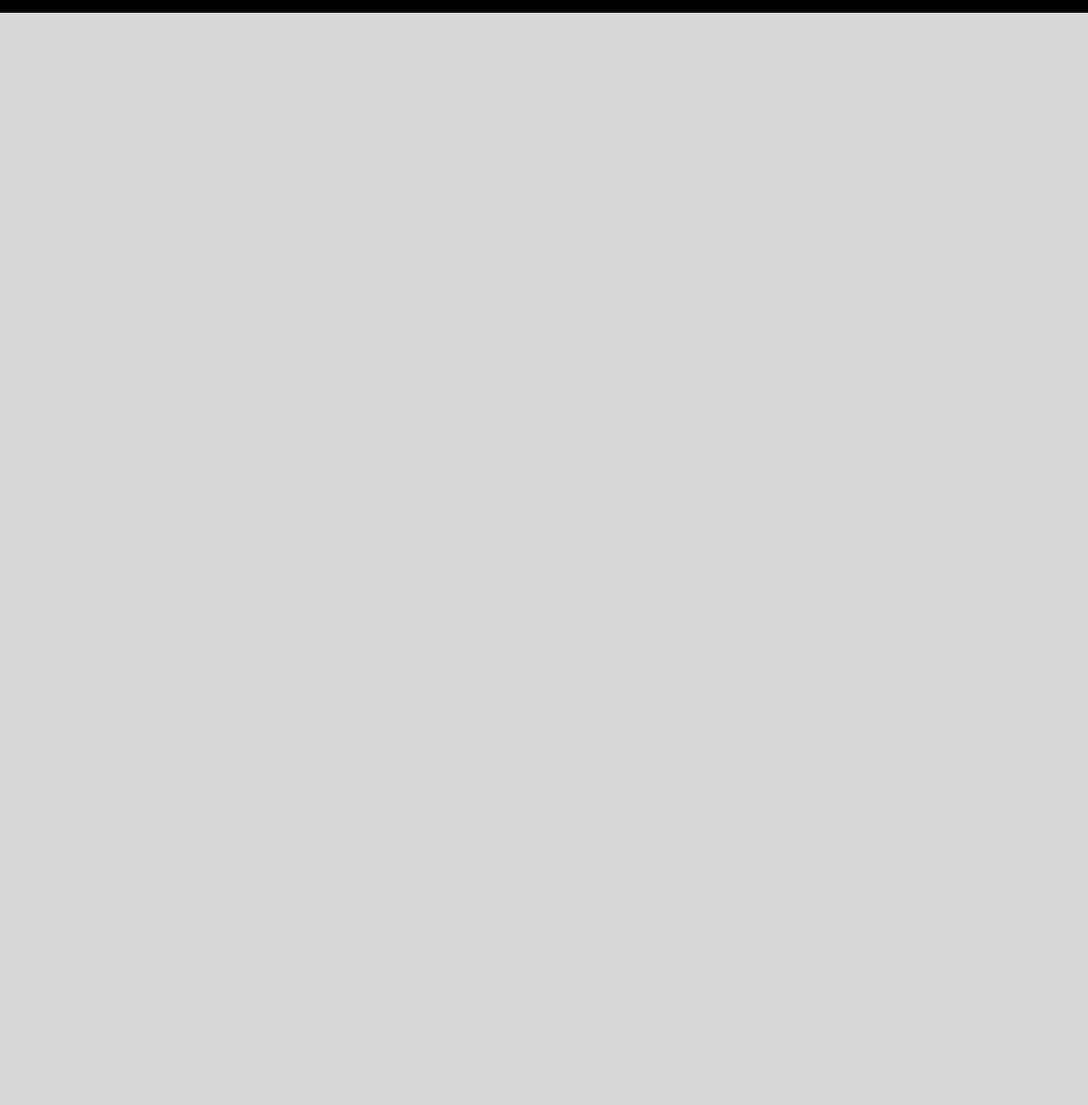
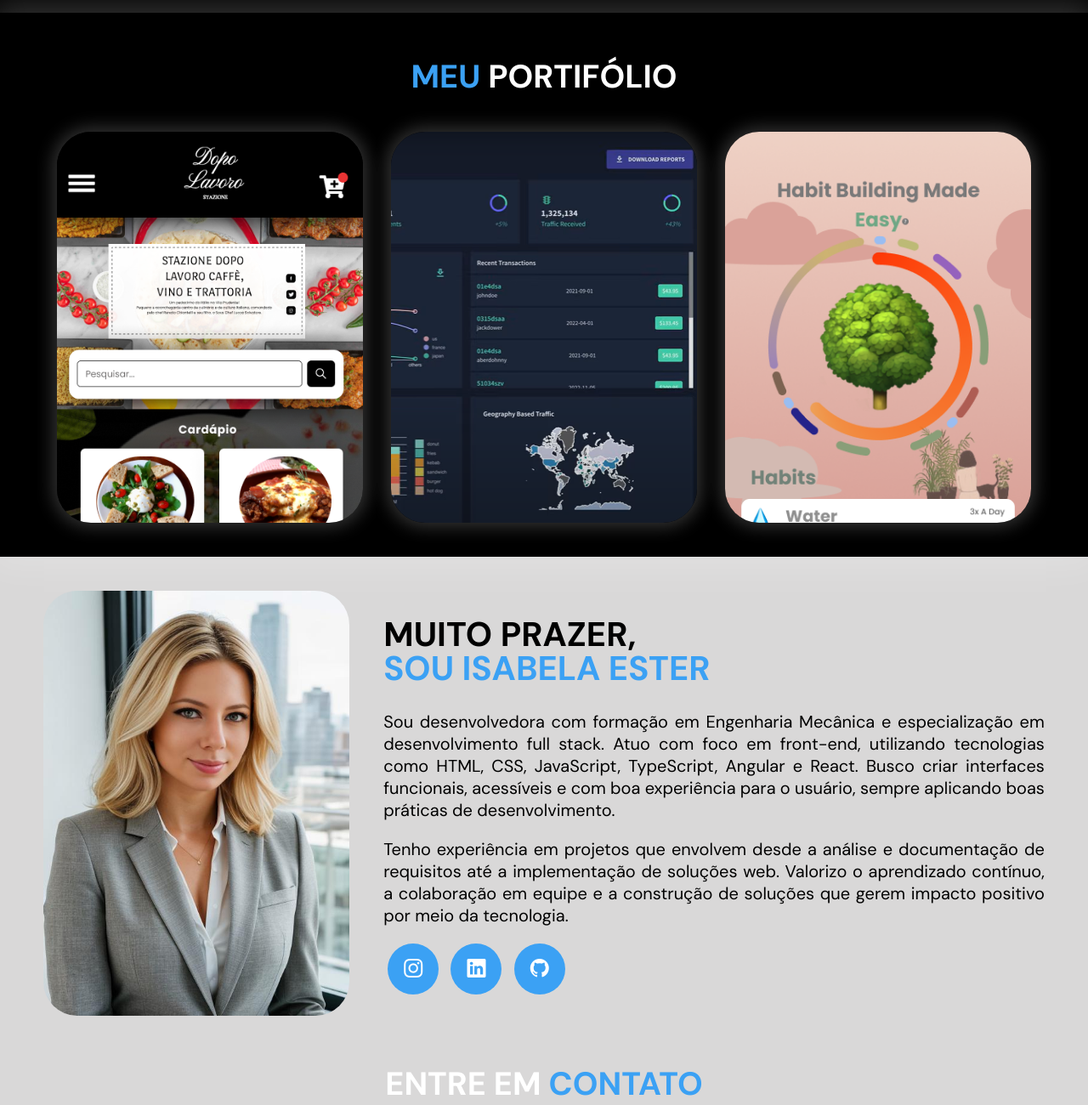
Before and after one commit to belaems/AgenciaEMS, a plain HTML site: page index.html in a window 1280 px wide. Shown: the part 829-2129 px from the top of the page at 85% size. Before the commit the page ends 844 px from the top, so only its background shows below. Drawn offline with nearby package versions, Linux system fonts and the light colour scheme.

Commit message:
Portifolio e campo sobre adicionados

```diff
--- a/index.html
+++ b/index.html
@@ -96,7 +96,7 @@
       <!--topo-do-site-->
       <section class="especialidades">
         <div class="interface">
-          <h2>MINHAS <span>ESPECIALIDADES</span></h2>
+          <h2 class="titulo">MINHAS <span>ESPECIALIDADES</span></h2>
           <div class="flex">
             <div class="especialidades-box">
               <i class="fa-brands fa-html5"></i>
@@ -124,6 +124,80 @@
         <!--interface-->
       </section>
       <!--especialidades-->
+      <section class="portifolio">
+        <div class="interface">
+          <h2 class="titulo"><span>MEU</span> PORTIFÓLIO</h2>
+          <div class="flex">
+            <div
+              class="img-port"
+              style="background-image: url(images/Dark.png)"
+            >
+              <div class="overlay">E-commerce</div>
+            </div>
+            <div
+              class="img-port"
+              style="background-image: url(images/Dashboard\ \ Navigation.png)"
+            >
+              <div class="overlay">Dashboard Interativo</div>
+            </div>
+            <div
+              class="img-port"
+              style="background-image: url(images/planner.png)"
+            >
+              <div class="overlay">Planner de Rotina</div>
+            </div>
+          </div>
+          <!--flex-->
+        </div>
+        <!--interface-->
+      </section>
+      <!--portifolio-->
+      <section class="sobre">
+        <div class="interface">
+          <div class="flex">
+            <div class="img-sobre">
+              <img src="images/Foto-2.jpeg" alt="foto profissional" />
+            </div>
+            <!--imag-sobre-->
+            <div class="txt-sobre">
+              <h2>
+                MUITO PRAZER, <span>SOU ISABELA ESTER</span>
+              </h2>
+              <p>
+                Sou desenvolvedora com formação em Engenharia Mecânica e
+                especialização em desenvolvimento full stack. Atuo com foco em
+                front-end, utilizando tecnologias como HTML, CSS, JavaScript,
+                TypeScript, Angular e React. Busco criar interfaces funcionais,
+                acessíveis e com boa experiência para o usuário, sempre
+                aplicando boas práticas de desenvolvimento.
+              </p>
+              <p>
+                Tenho experiência em projetos que envolvem desde a análise e
+                documentação de requisitos até a implementação de soluções web.
+                Valorizo o aprendizado contínuo, a colaboração em equipe e a
+                construção de soluções que gerem impacto positivo por meio da
+                tecnologia.
+              </p>
+              <div class="btn-social">
+                <a href="a"><button><i class="bi bi-instagram"></i></button></a>
+                <a href="a"><button><i class="bi bi-linkedin"></i></button></a>
+                <a href="a"><button><i class="bi bi-github"></i></button></a>
+              </div>
+            </div>
+          </div>
+          <!--flex-->
+        </div>
+        <!--interface-->
+      </section>
+      <!--sobre-->
+      <section class="formulario">
+        <div class="interface">
+          <h2 class="titulo">ENTRE EM <span>CONTATO</span></h2>
+          <form action=""></form>
+        </div>
+        <!--interface-->
+      </section>
+      <!--formulario-->
     </main>
   </body>
 </html>
--- a/style.css
+++ b/style.css
@@ -27,7 +27,20 @@ body {
   cursor: pointer;
   transition: 0.2s;
 }
+h2.titulo {
+  color: #ffffff;
+  font-size: 38px;
+  text-align: center;
+  padding-top: 10px;
+}
+h2.titulo span {
+  color: #3ba1f4;
+}
 
+button:hover {
+  box-shadow: 0 0 8px hsl(207, 91%, 69%);
+  transform: scale(1.05);
+}
 /*ESTILO DO CABEÇALHO*/
 header {
   padding: 40px 4%;
@@ -59,10 +72,7 @@ header nav ul li {
   margin-right: 20px;
 }
 
-.btn-contato button:hover {
-  box-shadow: 0 0 8px hsl(207, 91%, 69%);
-  transform: scale(1.05);
-}
+
 
 /*ESTILO TOPO DO SITE */
 section.topo-do-site {
@@ -133,15 +143,109 @@ section.especialidades .flex {
   text-align: center;
 }
 
-.especialidades h2 {
-  color: #ffffff;
-  font-size: 38px;
-  text-align: center;
-  padding-top: 10px;
-}
-.especialidades h2 span {
-  color: #3ba1f4;
-}
 .especialidades .especialidades-box h3 {
   font-size: 25px;
 }
+
+/*ESTILO DO PORTIFÓLIO*/
+section.portifolio {
+  padding: 40px 4%;
+  color: #ffffff;
+  background-color: black;
+  box-shadow: 0 0 40px 10px #ffffff36;
+}
+
+.img-port {
+  width: 360px;
+  height: 460px;
+  box-shadow: 0 0 20px 5px #ffffff33;
+}
+
+section.portifolio .flex {
+  justify-content: space-around;
+  padding-top: 40px;
+}
+
+.img-port {
+  width: 360px;
+  height: 460px;
+  background-size: cover;
+  background-position: 100% 0%;
+  border-radius: 40px;
+  cursor: pointer;
+  position: relative;
+}
+
+.img-port:hover {
+  background-position: 100% 100%;
+  transition: 18s;
+}
+
+.overlay {
+  position: absolute;
+  top: 0;
+  left: 0;
+  width: 100%;
+  height: 100%;
+  background-color: #01111fda;
+  border-radius: 40px;
+  display: flex;
+  align-items: center;
+  justify-content: center;
+  font-size: 24px;
+  font-weight: 600;
+  color: #ffffff;
+  opacity: 0;
+}
+
+.overlay:hover {
+  opacity: 1;
+  transition: 0.5s;
+}
+
+/*SOBRE*/
+section.sobre {
+  padding: 40px 4%;
+}
+section.sobre .flex {
+  align-items: center;
+  gap: 40px;
+}
+.sobre .txt-sobre {
+  color: #000000;
+}
+
+.sobre .txt-sobre h2 {
+  font-size: 40px;
+  line-height: 40px;
+  margin-bottom: 30px;
+}
+.sobre .txt-sobre h2 span {
+  color: #3ba1f4;
+  display: block;
+}
+
+.sobre .txt-sobre p{
+  margin: 20px 0;
+  text-align: justify;
+  font-size: 20px;
+}
+
+.sobre .img-sobre img {
+  width: 360px;
+  height: 500px;
+  border-radius: 40px;
+}
+
+.sobre .txt-sobre .btn-social button{
+  width: 60px;
+  height: 60px;
+  border-radius: 50%;
+  border: none;
+  background-color: #3ba1f4;
+  font-size: 22px;
+  cursor: pointer;
+  color: #ffffff;
+  margin: 0 5px;
+  transition: .2s;
+}
```
Also changed, not shown: images/Dark.png (added), images/Dashboard  Navigation.png (added), images/Home.png (added), images/html.png (deleted), images/planner.png (added), 1 other file.
